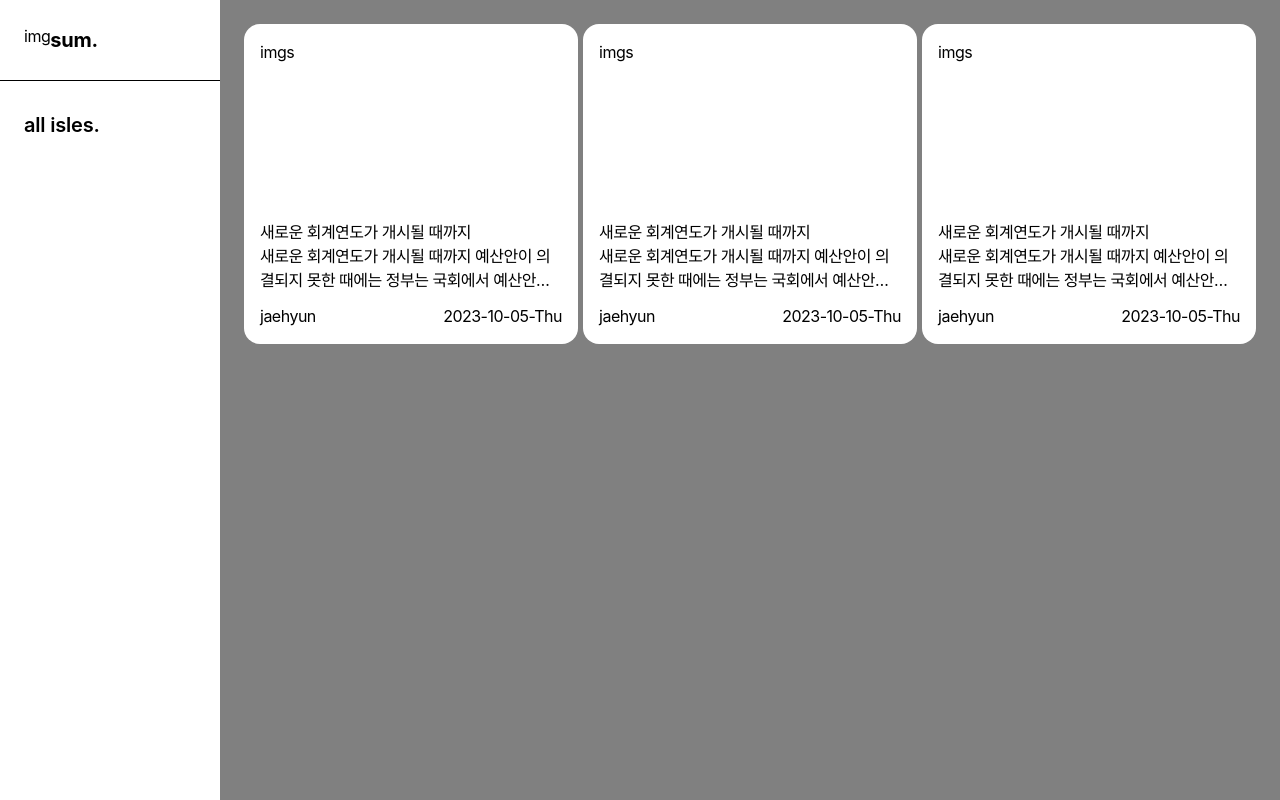
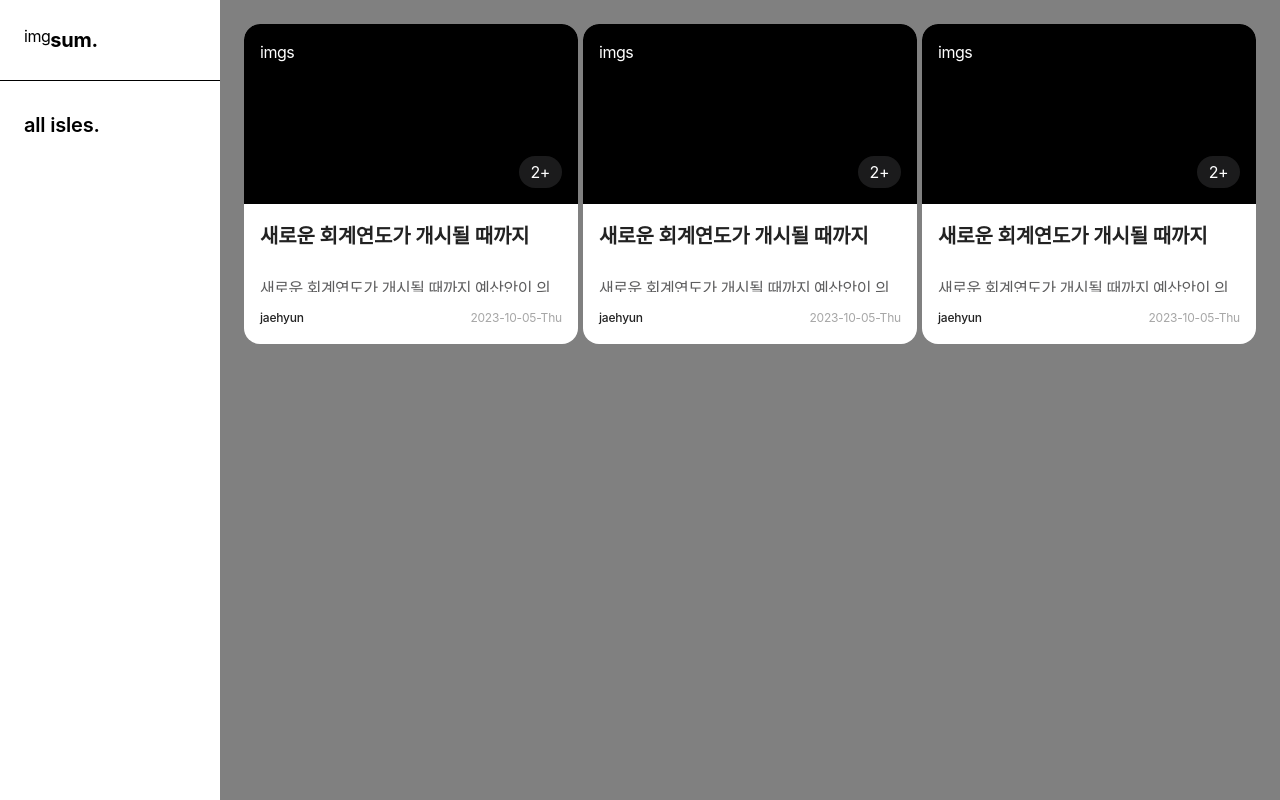
Before and after one commit to CRITICBANGGU/sum, a React (Create React App) app: page / in a window 1280 px wide. Built offline with nearby package versions, Linux system fonts and the light colour scheme.

Commit message:
Fixed : ContentsCard Props추가 및 스타일 수정
개발을 위한 임시 props추가임. (float img count number 추가하기 위한 임시 props임 주석 참고)

```diff
--- a/src/components/ContentsCard/ContentCard.tsx
+++ b/src/components/ContentsCard/ContentCard.tsx
@@ -1,5 +1,8 @@
 import React, { FunctionComponent } from "react";
 import { contentCardPropsType } from "../../type/contentCardType";
+import { Label20, ParagraphMedium12, ParagraphRegular12 } from "../layout/FontStyle";
+import { SystemColor } from "../layout/RootColorStyle";
+import { FillColor, TextColor } from "../layout/SemanticColorStyle";
 
 const ContentCard: FunctionComponent<contentCardPropsType> = function (props) {
   return (
@@ -12,7 +15,21 @@ const ContentCard: FunctionComponent<contentCardPropsType> = function (props) {
         borderRadius: "16px",
       }}
     >
-      <div style={{ height: "180px", padding: "16px" }}>imgs</div>
+      <div style={{
+        height: "180px", padding: "16px", backgroundColor: 'black',
+        borderTopLeftRadius: "16px", borderTopRightRadius: '16px',
+        color: "white", position: "relative"
+      }}>imgs
+        <div style={{
+          position: 'absolute',
+          padding: '4px 12px',
+          bottom: '16px',
+          right: '16px',
+          backgroundColor: FillColor.secondaryFill,
+          color: SystemColor.White,
+          borderRadius: '20px'
+        }}>{props.imgArray - 1}+</div>
+      </div>
       <div
         style={{
           padding: "16px",
@@ -28,9 +45,10 @@ const ContentCard: FunctionComponent<contentCardPropsType> = function (props) {
             display: "flex",
             flexDirection: "column",
             justifyContent: "space-between",
+            color: TextColor.primaryText
           }}
         >
-          {props.contentTitle}
+          <Label20>{props.contentTitle}</Label20>
           <br />
           <span
             style={{
@@ -40,14 +58,15 @@ const ContentCard: FunctionComponent<contentCardPropsType> = function (props) {
               width: "100%",
               display: "-webkit-box",
               WebkitBoxOrient: "vertical",
+              color: TextColor.secondaryText
             }}
           >
             {props.contentBody}
           </span>
         </div>
         <div style={{ display: "flex", justifyContent: "space-between" }}>
-          <div>{props.writer}</div>
-          <div>{props.date}</div>
+          <ParagraphMedium12 style={{ color: TextColor.primaryText }}>{props.writer}</ParagraphMedium12>
+          <ParagraphRegular12 style={{ color: TextColor.teriaryText }}>{props.date}</ParagraphRegular12>
         </div>
       </div>
     </div>
--- a/src/page/MainPage.tsx
+++ b/src/page/MainPage.tsx
@@ -22,6 +22,7 @@ const MainPage: FunctionComponent = function () {
           contentBody={
             "새로운 회계연도가 개시될 때까지 예산안이 의결되지 못한 때에는 정부는 국회에서 예산안이 의결될 때까지 다음의 목적을 위한 경비는 전년도 예산에 준하여 집행할 수 있다. 국가는 전통문화의 계승·발전과 민족문화의 창달에 노력하여야 한다. 대통령은 전시·사변 또는 이에 준하는 국가비상사태에 있어서 병력으로써 군사상의 필요에 응하거나 공공의 안녕질서를 유지할 필요가 있을 때에는 법률이 정하는 바에 의하여 계엄을 선포할 수 있다."
           }
+          imgArray={3}
         />
         <ContentCard
           writer={"jaehyun"}
@@ -30,6 +31,7 @@ const MainPage: FunctionComponent = function () {
           contentBody={
             "새로운 회계연도가 개시될 때까지 예산안이 의결되지 못한 때에는 정부는 국회에서 예산안이 의결될 때까지 다음의 목적을 위한 경비는 전년도 예산에 준하여 집행할 수 있다. 국가는 전통문화의 계승·발전과 민족문화의 창달에 노력하여야 한다. 대통령은 전시·사변 또는 이에 준하는 국가비상사태에 있어서 병력으로써 군사상의 필요에 응하거나 공공의 안녕질서를 유지할 필요가 있을 때에는 법률이 정하는 바에 의하여 계엄을 선포할 수 있다."
           }
+          imgArray={3}
         />
         <ContentCard
           writer={"jaehyun"}
@@ -38,6 +40,7 @@ const MainPage: FunctionComponent = function () {
           contentBody={
             "새로운 회계연도가 개시될 때까지 예산안이 의결되지 못한 때에는 정부는 국회에서 예산안이 의결될 때까지 다음의 목적을 위한 경비는 전년도 예산에 준하여 집행할 수 있다. 국가는 전통문화의 계승·발전과 민족문화의 창달에 노력하여야 한다. 대통령은 전시·사변 또는 이에 준하는 국가비상사태에 있어서 병력으로써 군사상의 필요에 응하거나 공공의 안녕질서를 유지할 필요가 있을 때에는 법률이 정하는 바에 의하여 계엄을 선포할 수 있다."
           }
+          imgArray={3}
         />
       </div>
     </div>
--- a/src/type/contentCardType.ts
+++ b/src/type/contentCardType.ts
@@ -3,4 +3,7 @@ export type contentCardPropsType = {
   date: string;
   contentTitle: string;
   contentBody: string;
+  //20231008 float number하기 위서 우선 number로 저장함.
+  // 추후 img 경로 array로 변경해야함
+  imgArray:number;
 };
```
